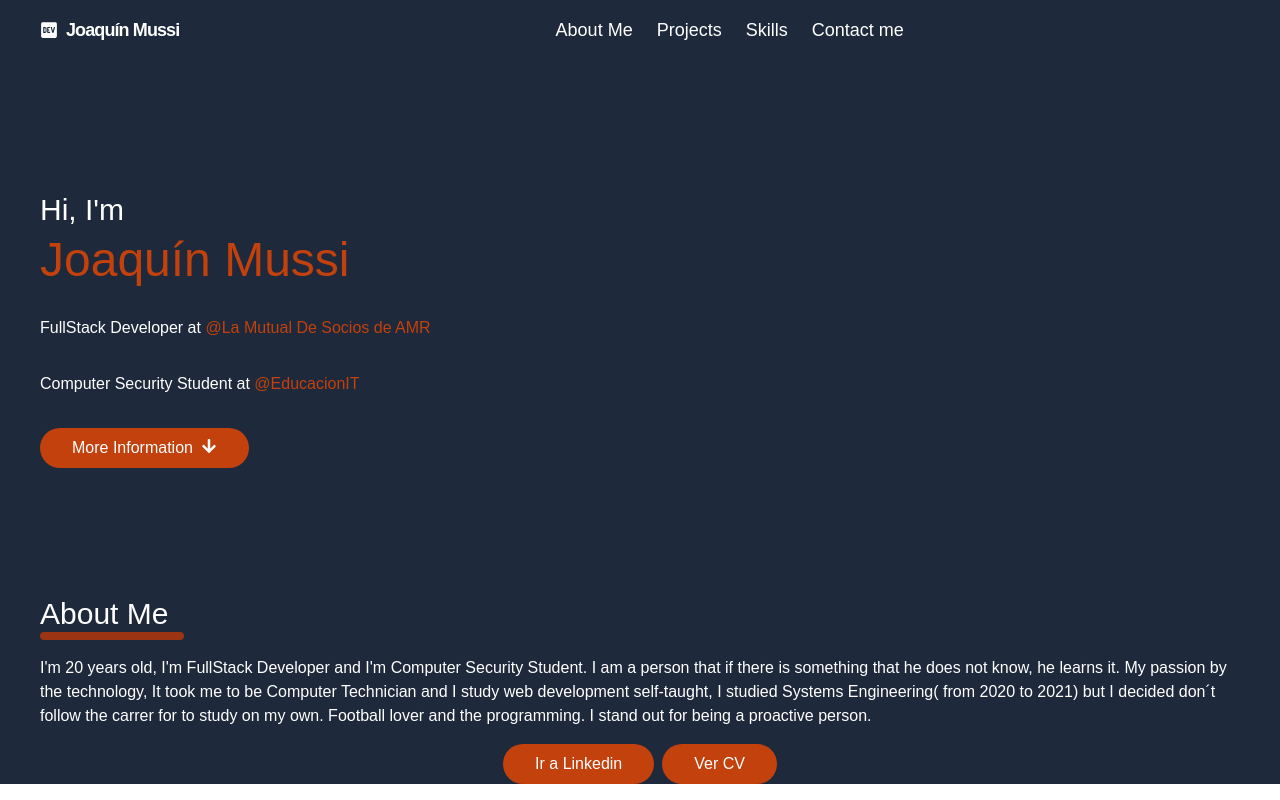
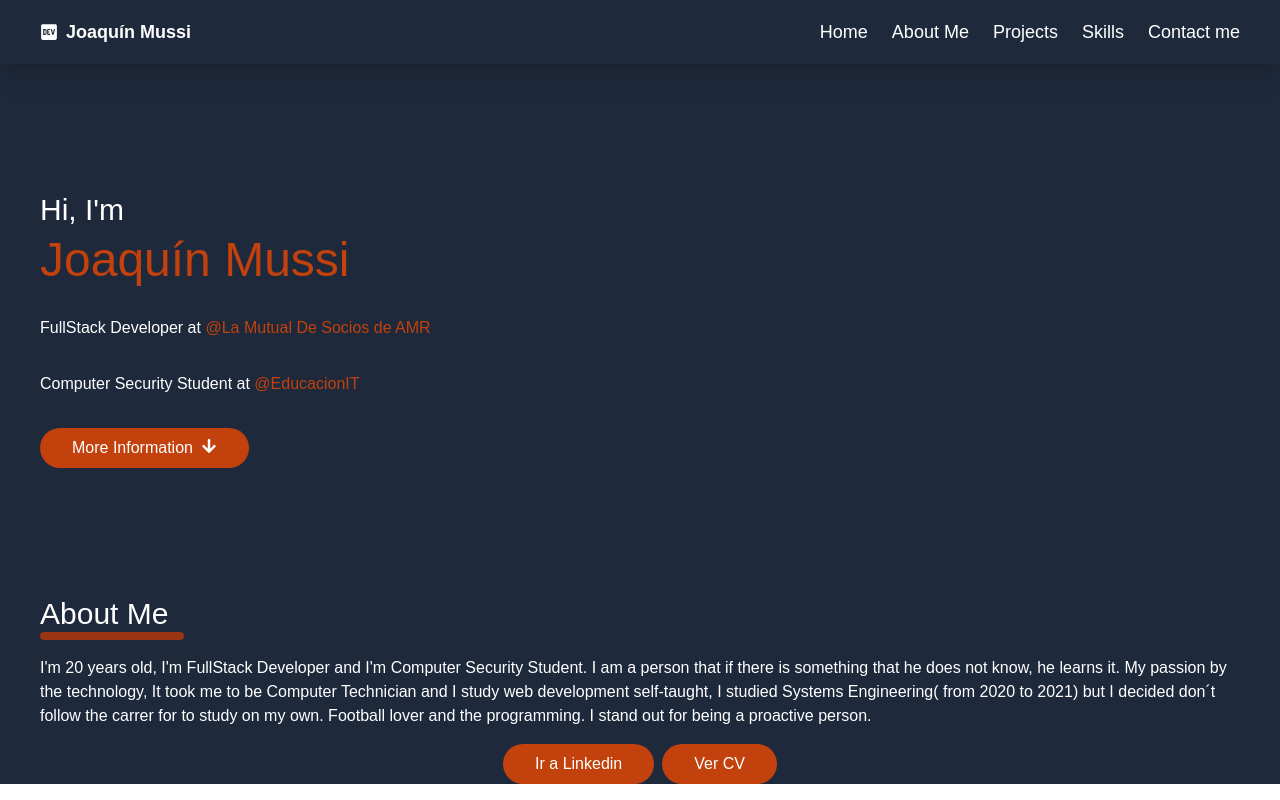
Before and after one commit to MussiDev/Portfolio-Personal, a Next.js app: page / in a window 1280 px wide. Built offline with nearby package versions, Linux system fonts and the light colour scheme.

Commit message:
fix responsive navbar

```diff
--- a/api/navbarItems.json
+++ b/api/navbarItems.json
@@ -1,4 +1,8 @@
 [
+	{
+		"link": "/",
+		"text": "Home"
+	},
 	{
 		"link": "/",
 		"text": "About Me"
--- a/components/Navbar/Navbar.tsx
+++ b/components/Navbar/Navbar.tsx
@@ -8,20 +8,18 @@ import navbarItem from "../../entities/navbarItem";
 
 const Navbar = () => {
 	return (
-		<header className='fixed z-20 flex items-center justify-between w-full gap-10 p-2 px-10 text-lg backdrop-blur-md bg-slate-800'>
-			<Link
-				href='/'
-				className='flex items-center gap-2 text-lg font-semibold tracking-tighter'>
+		<header className='fixed z-[100] shadow-xl flex justify-between w-full h-16 px-10 text-lg backdrop-blur-md bg-slate-800'>
+			<Link href='/' className='flex items-center gap-2 font-semibold'>
 				<FaDev className='cursor-pointer' />
 				Joaquín Mussi
 			</Link>
-			<ul className='items-center hidden gap-6 p-2 mx-auto lg:flex'>
+			<ul className='hidden gap-6 lg:flex items-center'>
 				{items &&
 					items.map((item: navbarItem, k: number) => (
 						<NavbarItem key={k} link={item.link} text={item.text} />
 					))}
 			</ul>
-			<div className='flex gap-2 cursor-pointer lg:hidden'>
+			<div className='flex gap-2 cursor-pointer lg:hidden items-center'>
 				<IconLink to='https://github.com/MussiDev' icon='github' />
 				<IconLink
 					to='https://www.linkedin.com/in/joaquinmussi/'
```
